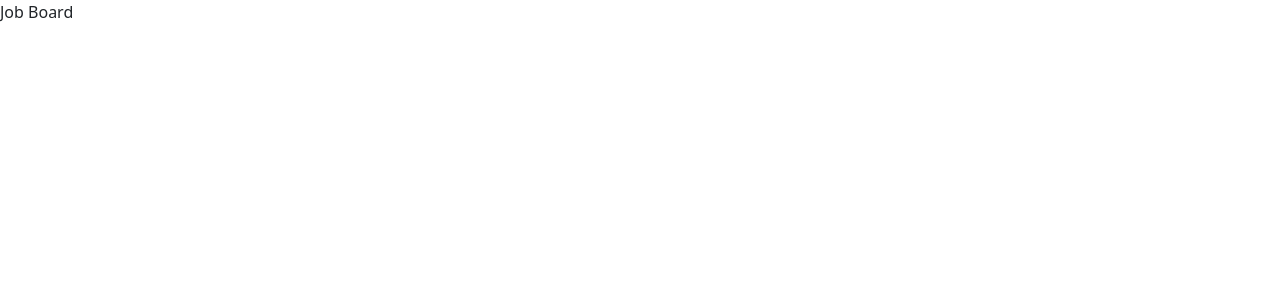
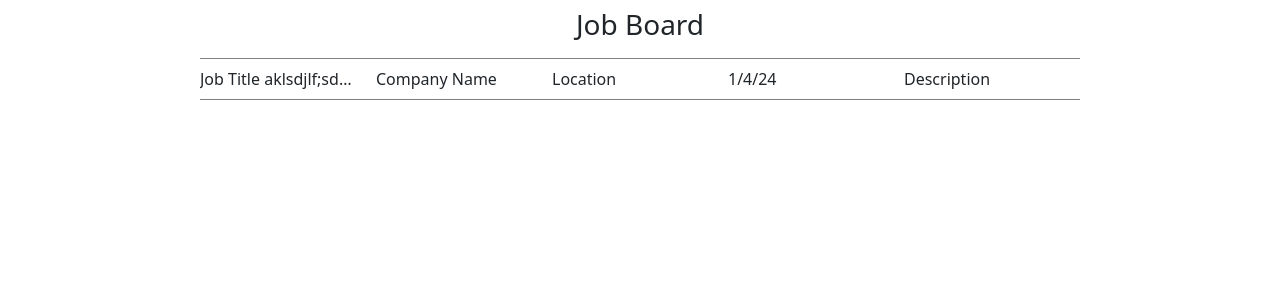
Before and after one commit to chrisMartinezDev/django-job-board-web-application, a Django app: page / in a window 1280 px wide. Before the commit the part shown is almost empty. Shown: the top 300 px of the page. Run offline with Django 5.2, Linux system fonts and the light colour scheme.

Commit message:
(Task) Passing jobListing data to the index.html template; (Task) Formatting data for each job listing in index.html

```diff
--- /dev/null
+++ b/app_jobBoard/static/style.css
@@ -0,0 +1,67 @@
+body {
+    display: flex;
+    flex-direction: column;
+    align-items: center;
+    padding: .5rem;
+}
+
+.job-listings {
+    list-style-type: none;
+    margin-top: .5rem !important;
+    border-top: solid .05rem gray;
+    padding: 0rem;
+}
+
+.job-listing {
+    display: flex;
+    flex-direction: row;
+    justify-content: space-between;
+    padding: .5rem 0rem;
+    border-bottom: solid .05rem gray;
+    cursor: pointer;
+}
+
+.row-item-1 {
+    width: 10rem;
+    overflow: hidden;
+    text-overflow: ellipsis;
+    text-wrap: nowrap;
+    margin: 0px;
+    margin-right: 1rem;
+}
+
+.row-item-2 {
+    width: 10rem;
+    overflow: hidden;
+    text-overflow: ellipsis;
+    text-wrap: nowrap;
+    margin: 0px;
+    margin-right: 1rem;
+}
+
+.row-item-3 {
+    width: 10rem;
+    overflow: hidden;
+    text-overflow: ellipsis;
+    text-wrap: nowrap;
+    margin: 0px;
+    margin-right: 1rem;
+}
+
+.row-item-4 {
+    width: 10rem;
+    overflow: hidden;
+    text-overflow: ellipsis;
+    text-wrap: nowrap;
+    margin: 0px;
+    margin-right: 1rem;
+}
+
+.row-item-5 {
+    width: 10rem;
+    overflow: hidden;
+    text-overflow: ellipsis;
+    text-wrap: nowrap;
+    margin: 0px;
+    margin-right: 1rem;
+}
--- a/app_jobBoard/templates/base.html
+++ b/app_jobBoard/templates/base.html
@@ -5,6 +5,7 @@
     <meta name="viewport" content="width=device-width, initial-scale=1">
     <title>{% block title %}{% endblock %}</title>
 
+    <link href="static/style.css" rel="stylesheet">
     <link href="https://cdn.jsdelivr.net/npm/bootstrap@5.3.2/dist/css/bootstrap.min.css" rel="stylesheet" integrity="sha384-T3c6CoIi6uLrA9TneNEoa7RxnatzjcDSCmG1MXxSR1GAsXEV/Dwwykc2MPK8M2HN" crossorigin="anonymous">
   </head>
   <body>
--- a/app_jobBoard/templates/index.html
+++ b/app_jobBoard/templates/index.html
@@ -2,13 +2,21 @@
 
 {% block content %}
 
-    <p>Job Board</p>
+    <h3>Job Board</h3>
 
-    <ul>
+    <ul class="job-listings">
         {% for job in jobListings %}
-        <li>
+            <li action="">
+                <div class="job-listing">
 
-        </li>
+                    <p class="row-item-1">{{ job.title }}</p>
+                    <p class="row-item-2">{{ job.companyName }}</p>
+                    <p class="row-item-4">{{ job.location }}</p>
+                    <p class="row-item-5">{{ job.applicationDeadline }}</p>
+                    <p class="row-item-3">{{ job.description }}</p>
+
+                </div>
+            </li>
         {% endfor %}
     </ul>
 
--- a/app_jobBoard/urls.py
+++ b/app_jobBoard/urls.py
@@ -2,5 +2,5 @@ from django.urls import path
 from . import views
 
 urlpatterns = [
-    path("", views.HomePage, name="Base")
+    path("", views.HomePage, name="Base"),
 ]
--- a/app_jobBoard/views.py
+++ b/app_jobBoard/views.py
@@ -1,9 +1,19 @@
-from django.shortcuts import render, HttpResponse
+from django.shortcuts import render
+from .models import JobListing
 
 # Create your views here.
 
 def HomePage(request):
-    return render(request, "index.html")
+    # jobListings = JobListing.objects.all()
 
-def JobListings(request):
-    return render(request, "index.html")
+    jobListings = [
+        {
+            "title": "Job Title aklsdjlf;sdkl;fsdkl;fjkl;saflk;skl;fskl;adfl;kasjf",
+            "companyName": "Company Name",
+            "description": "Description",
+            "location": "Location",
+            "applicationDeadline": "1/4/24",
+        }
+    ]
+
+    return render(request, "index.html", { "jobListings": jobListings })
--- a/jobBoard/settings.py
+++ b/jobBoard/settings.py
@@ -116,6 +116,8 @@ USE_TZ = True
 # Static files (CSS, JavaScript, Images)
 # https://docs.djangoproject.com/en/5.0/howto/static-files/
 
+STATICFILES_DIRS = [BASE_DIR / 'app_jobBoard/static']
+
 STATIC_URL = 'static/'
 
 # Default primary key field type
```
Also changed, not shown: app_jobBoard/templates/jobListing.html (added).
